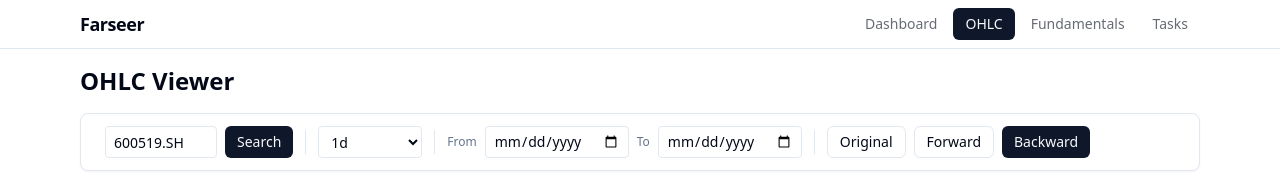
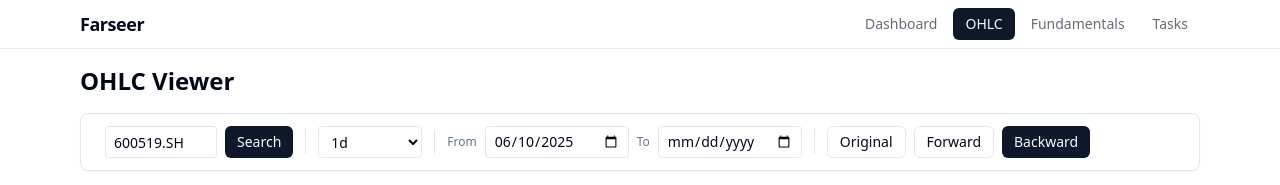
Before and after one commit to rafaelxiao/farseer, a React (Vite) app in the folder frontend/: page /ohlc in a window 1280 px wide. Shown: the top 185 px of the page. Built offline with nearby package versions, Linux system fonts and the light colour scheme; no server answers.

Commit message:
feat: default date range to last 1 year

```diff
--- a/frontend/src/pages/OHLCViewer.tsx
+++ b/frontend/src/pages/OHLCViewer.tsx
@@ -17,7 +17,11 @@ export default function OHLCViewer() {
   const [inputValue, setInputValue] = useState("600519.SH")
   const [timeframe, setTimeframe] = useState("1d")
   const [adjust, setAdjust] = useState("backward")
-  const [startDate, setStartDate] = useState("")
+  const [startDate, setStartDate] = useState(() => {
+    const d = new Date()
+    d.setFullYear(d.getFullYear() - 1)
+    return d.toISOString().split('T')[0]
+  })
   const [endDate, setEndDate] = useState("")
 
   const { data, isLoading, refetch } = useQuery({
```
